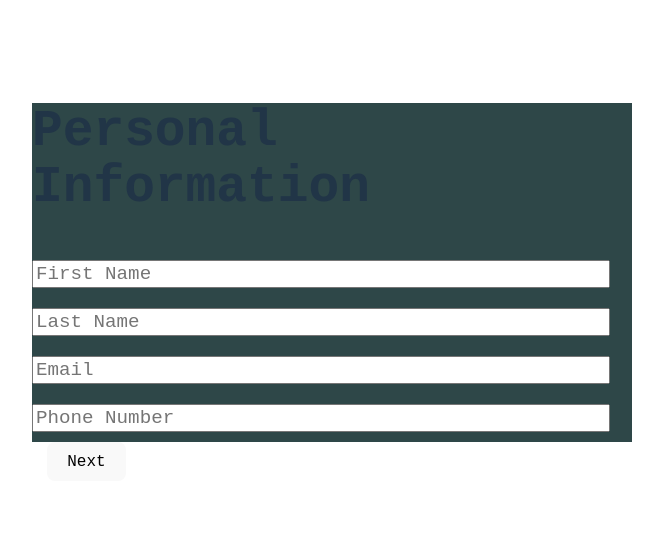
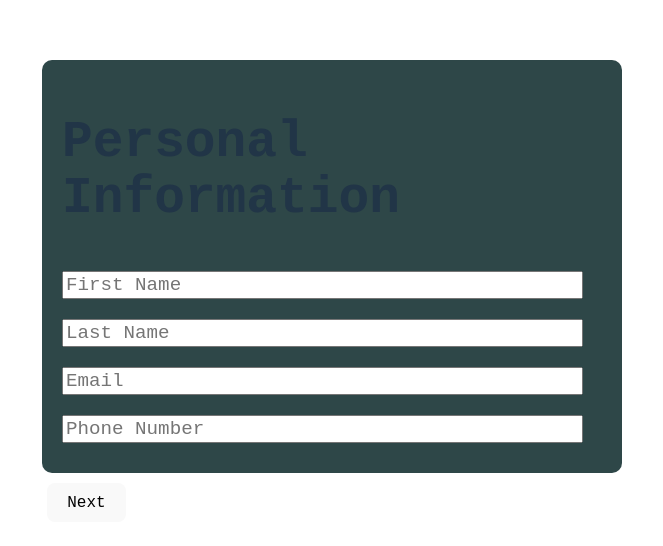
Before and after one commit to hanzalakhan010/multi-step-form, a React (Vite) app: page / in a window 1280 px wide. Shown: the part 114-660 px from the top of the page, without its empty margins (308-971 px from the left). Built offline with nearby package versions, Linux system fonts and the light colour scheme.

Commit message:
no major change

```diff
--- a/src/components/Form/index.css
+++ b/src/components/Form/index.css
@@ -1,11 +1,19 @@
+.step {
+    margin: 10px;
+    border-radius: 10px;
+    padding: 20px;
+}
+
 .current {
     display: block;
+    /* width: 550px; */
     background-color: rgb(46, 71, 72);
 
 }
 
 .hidden {
     display: none;
+    /* width: 0px!important; */
 }
 
 input {
```
Also changed, not shown: src/components/Stepper/index.css (line endings or trailing spaces).
